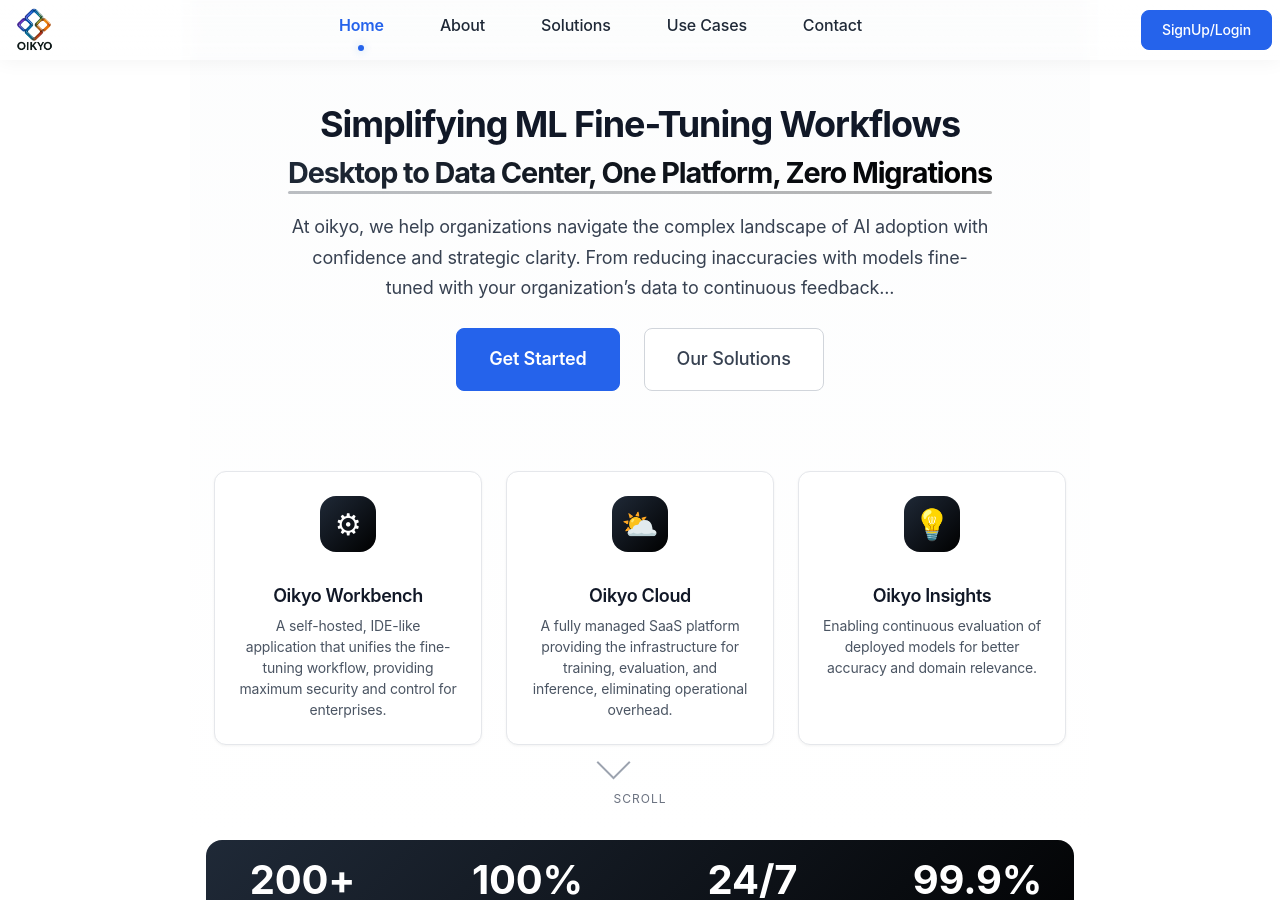
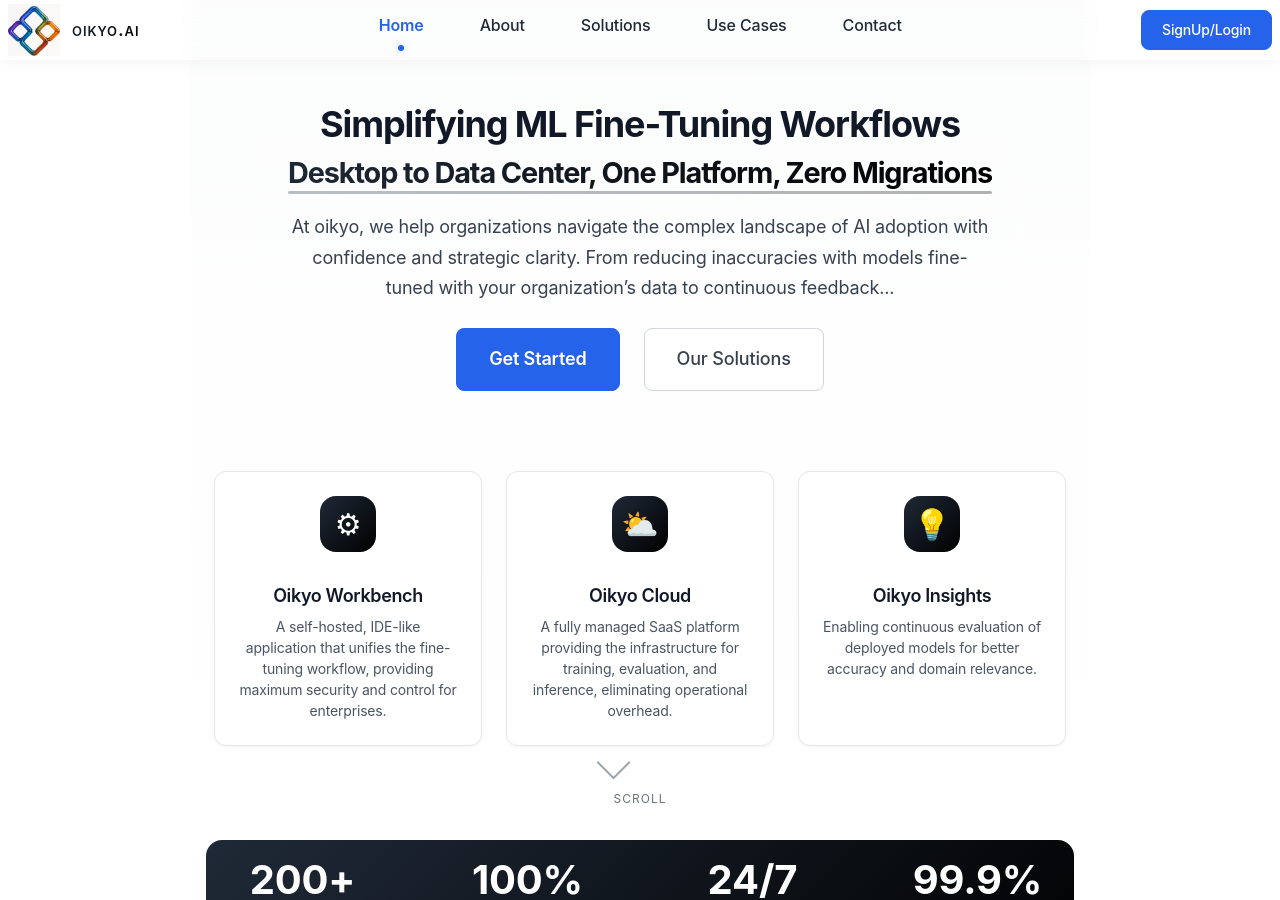
Before and after one commit to oikyoai/oikyo.ai, a Jekyll site: the page built from index.md, in a window 1280 px wide and 900 px high. Built offline with Jekyll 4.4.1, drawn with Linux system fonts in a browser that asks for light colours.

Commit message:
Replace logo with logo_square.png and add oikyo.ai brand text
- Replace all logo references with logo_square.png across header, footer, home page, and meta tags
- Add 'oikyo.ai' brand text in small caps next to logo in header
- Update navigation styling for consistent branding
- Move logo_square.png to assets/images directory

```diff
--- a/_includes/footer.html
+++ b/_includes/footer.html
@@ -4,8 +4,7 @@
       <div class="footer-brand">
         <a href="{{ "/" | relative_url }}" class="footer-logo">
           <picture style="height: 32px; filter: brightness(0) invert(1);">
-            <source srcset="{{ "/assets/images/logo_bw_optimized.webp" | relative_url }}" type="image/webp">
-            <img src="{{ "/assets/images/logo_bw_optimized.png" | relative_url }}" alt="oikyo Logo" width="32" height="32" loading="lazy">
+            <img src="{{ "/assets/images/logo_square.png" | relative_url }}" alt="oikyo Logo" width="32" height="32" loading="lazy">
           </picture>
           <span style="color: white; font-weight: 600; margin-left: 12px;">{{ site.company.name }}</span>
         </a>
--- a/_includes/header.html
+++ b/_includes/header.html
@@ -2,9 +2,9 @@
   <nav class="navbar">
     <a class="navbar-brand" href="{{ "/" | relative_url }}">
       <picture class="logo logo--large">
-        <source srcset="{{ "/assets/images/logo_rgb_optimized.webp" | relative_url }}" type="image/webp">
-        <img src="{{ "/assets/images/logo_rgb_optimized.png" | relative_url }}" alt="oikyo Logo" width="52" height="52" loading="eager">
+        <img src="{{ "/assets/images/logo_square.png" | relative_url }}" alt="oikyo Logo" width="52" height="52" loading="eager">
       </picture>
+      <span class="brand-text">oikyo.ai</span>
     </a>
 
     <ul class="navbar-nav">
--- a/_layouts/default.html
+++ b/_layouts/default.html
@@ -22,22 +22,21 @@
   <meta property="og:url" content="{{ page.url | absolute_url }}">
   <meta property="og:title" content="{% if page.title %}{{ page.title }} | {{ site.title }}{% else %}{{ site.title }} - {{ site.company.tagline }}{% endif %}">
   <meta property="og:description" content="{% if page.excerpt %}{{ page.excerpt | strip_html | strip_newlines | truncate: 160 }}{% else %}{{ site.description }}{% endif %}">
-  <meta property="og:image" content="{{ '/assets/images/logo_rgb_optimized.png' | absolute_url }}">
+  <meta property="og:image" content="{{ '/assets/images/logo_square.png' | absolute_url }}">
 
   <!-- Twitter -->
   <meta property="twitter:card" content="summary_large_image">
   <meta property="twitter:url" content="{{ page.url | absolute_url }}">
   <meta property="twitter:title" content="{% if page.title %}{{ page.title }} | {{ site.title }}{% else %}{{ site.title }} - {{ site.company.tagline }}{% endif %}">
   <meta property="twitter:description" content="{% if page.excerpt %}{{ page.excerpt | strip_html | strip_newlines | truncate: 160 }}{% else %}{{ site.description }}{% endif %}">
-  <meta property="twitter:image" content="{{ '/assets/images/logo_rgb_optimized.png' | absolute_url }}">
+  <meta property="twitter:image" content="{{ '/assets/images/logo_square.png' | absolute_url }}">
 
   {%- seo -%}
 
   <!-- Performance optimizations - Using system fonts for faster loading -->
 
   <!-- Preload critical assets -->
-  <link rel="preload" href="{{ "/assets/images/logo_rgb_optimized.webp" | relative_url }}" as="image" type="image/webp">
-  <link rel="preload" href="{{ "/assets/images/logo_rgb_optimized.png" | relative_url }}" as="image" type="image/png">
+  <link rel="preload" href="{{ "/assets/images/logo_square.png" | relative_url }}" as="image" type="image/png">
 
   <!-- Preload liquid glass script for performance -->
   <link rel="preload" href="{{ "/assets/js/liquid-glass.js" | relative_url }}" as="script">
@@ -119,9 +118,9 @@
   <link rel="preload" href="{{ "/assets/css/main.css" | relative_url }}" as="style" onload="this.onload=null;this.rel='stylesheet'">
   <noscript><link rel="stylesheet" href="{{ "/assets/css/main.css" | relative_url }}"></noscript>
   <!-- Favicon - Monochrome for professional appearance -->
-  <link rel="icon" type="image/png" sizes="32x32" href="{{ "/assets/images/logo_bw_optimized.png" | relative_url }}">
-  <link rel="icon" type="image/png" sizes="16x16" href="{{ "/assets/images/logo_bw_optimized.png" | relative_url }}">
-  <link rel="apple-touch-icon" sizes="180x180" href="{{ "/assets/images/logo_bw_optimized.png" | relative_url }}">
+  <link rel="icon" type="image/png" sizes="32x32" href="{{ "/assets/images/logo_square.png" | relative_url }}">
+  <link rel="icon" type="image/png" sizes="16x16" href="{{ "/assets/images/logo_square.png" | relative_url }}">
+  <link rel="apple-touch-icon" sizes="180x180" href="{{ "/assets/images/logo_square.png" | relative_url }}">
 
   {%- feed_meta -%}
   {%- if jekyll.environment == 'production' and site.google_analytics -%}
--- a/_layouts/home.html
+++ b/_layouts/home.html
@@ -147,8 +147,7 @@
       </div>
       <div class="about-image">
         <picture>
-          <source srcset="{{ "/assets/images/logo_rgb_about.webp" | relative_url }}" type="image/webp">
-          <img src="{{ "/assets/images/logo_rgb_about.png" | relative_url }}" alt="oikyo Logo" width="200" height="200" loading="lazy">
+          <img src="{{ "/assets/images/logo_square.png" | relative_url }}" alt="oikyo Logo" width="200" height="200" loading="lazy">
         </picture>
       </div>
     </div>
--- a/_sass/layout/_navigation.scss
+++ b/_sass/layout/_navigation.scss
@@ -126,6 +126,12 @@
     -webkit-background-clip: text;
     -webkit-text-fill-color: transparent;
     background-clip: text;
+    font-size: $text-lg;
+    font-weight: $font-semibold;
+    font-variant: small-caps;
+    margin-left: $space-3;
+    letter-spacing: 0.05em;
+    font-family: inherit;
   }
 }
 
```
Also changed, not shown: assets/images/logo_square.png (added).
